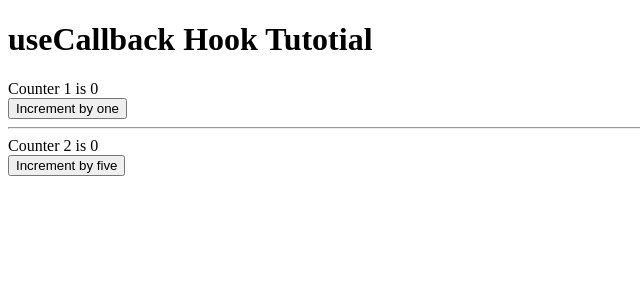
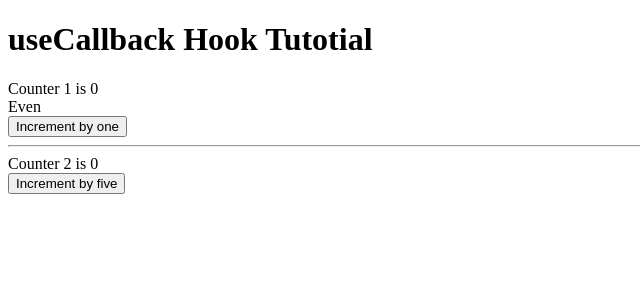
Before and after one commit to uzzal71/think-a-react-way, a React (Vite) app: page / in a window 1280 px wide. Shown: the top 300 px of the page, without its empty margins (0-640 px from the left). Built offline with nearby package versions, Linux system fonts and the light colour scheme.

Commit message:
React useCallback & useMemo hook

```diff
--- a/src/App.jsx
+++ b/src/App.jsx
@@ -1,4 +1,4 @@
-import { useState } from "react";
+import { useCallback, useState } from "react";
 import Button from "./components/useCallBackMemo/Button";
 import ShowCount from "./components/useCallBackMemo/ShowCount";
 import Title from "./components/useCallBackMemo/Title";
@@ -7,18 +7,25 @@ const App = () => {
   const [count1, setCount1] = useState(0);
   const [count2, setCount2] = useState(0);
 
-  const incrementByOne = () => {
+  const incrementByOne = useCallback(() => {
     setCount1((prevCount) => prevCount + 1);
-  }
+  }, []); // count1
 
-  const incrementByFive = () => {
+  const incrementByFive = useCallback(() => {
     setCount2((prevCount) => prevCount + 5);
+  }, []);
+
+  const isEventOrOdd = () => {
+    let i = 0;
+    while(i < 1000000000) i += 1; // costly operation
+    return count1 % 2 === 0;
   }
 
   return (
     <div className="app">
       <Title/>
       <ShowCount count={count1} title="Counter 1"/>
+      <span>{isEventOrOdd() ? 'Even' : 'Odd'}</span>
       <Button handleClick={incrementByOne}>Increment by one</Button>
       <hr/>
       <ShowCount count={count2} title="Counter 2"/>
```
